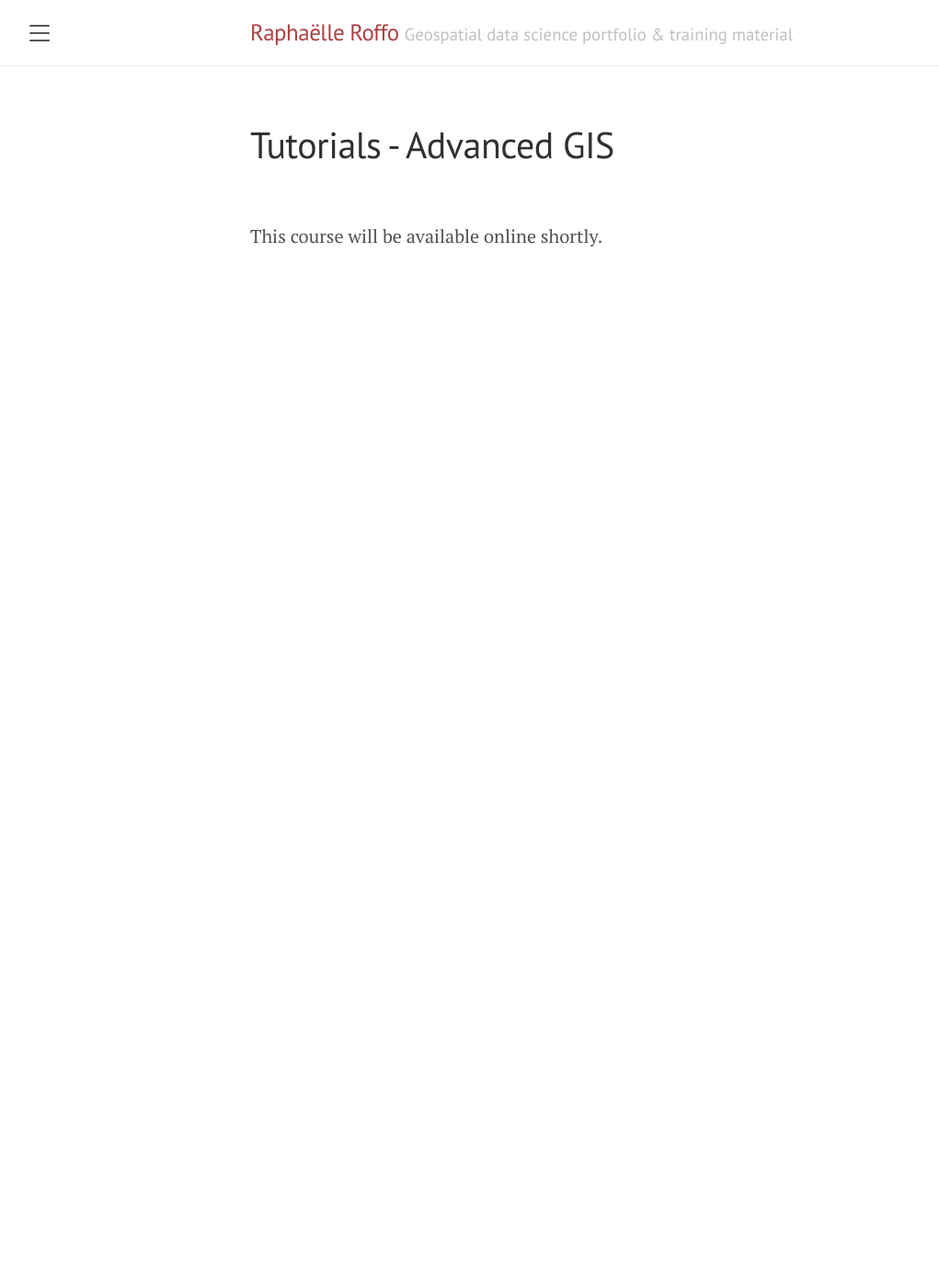
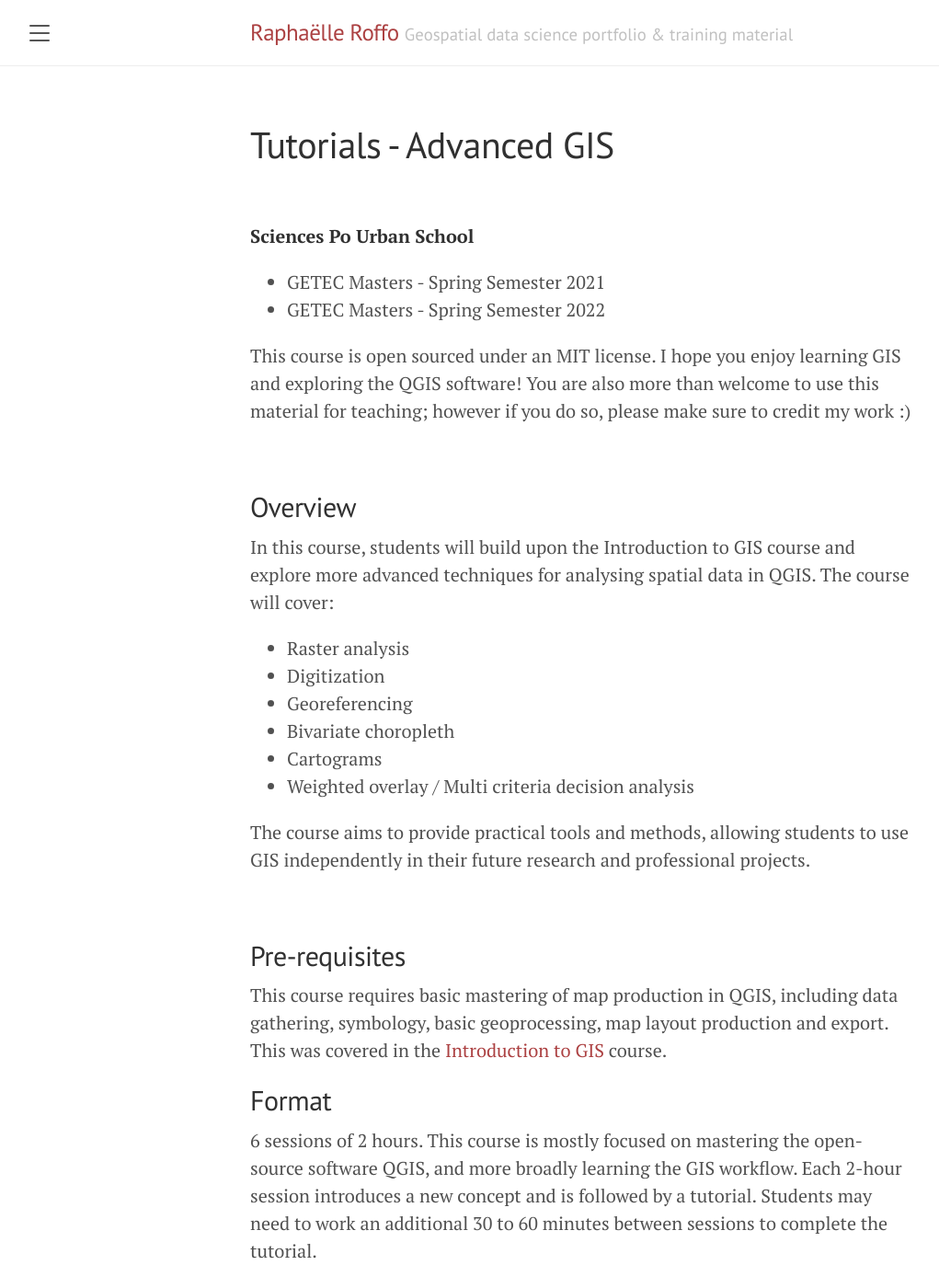
Before and after one commit to raphaelleroffo/raphaelleroffo.github.io, a Jekyll site: the page built from tuto2-advanced-gis.md, in a window 1280 px wide and 1400 px high. Shown: the whole window at 92% size, without its empty margins (8-1029 px from the left). Built offline with Jekyll 4.4.1, drawn with Linux system fonts in a browser that asks for light colours; some of the changed text lies outside the part shown.

Commit message:
advanced course syllabus

```diff
--- a/tuto2-advanced-gis.md
+++ b/tuto2-advanced-gis.md
@@ -5,4 +5,135 @@ title: Tutorials - Advanced GIS
 
 &nbsp;
 
-This course will be available online shortly.
+**Sciences Po Urban School**
+
+* GETEC Masters - Spring Semester 2021
+* GETEC Masters - Spring Semester 2022
+
+
+This course is open sourced under an MIT license. I hope you enjoy learning GIS and exploring the QGIS software! You are also more than welcome to use this material for teaching; however if you do so, please make sure to credit my work :)
+
+&nbsp;
+## Overview
+
+In this course, students will build upon the Introduction to GIS course and explore more advanced techniques for analysing spatial data in QGIS. The course will cover:
+
+- Raster analysis
+- Digitization
+- Georeferencing
+- Bivariate choropleth
+- Cartograms
+- Weighted overlay / Multi criteria decision analysis
+
+The course aims to provide practical tools and methods, allowing students to use GIS independently in their future research and professional projects.
+
+&nbsp;
+## Pre-requisites
+
+This course requires basic mastering of map production in QGIS, including data gathering, symbology, basic geoprocessing, map layout production and export. This was covered in the [Introduction to GIS](tuto1-intro-to-gis.md) course.
+
+## Format
+
+6 sessions of 2 hours. This course is mostly focused on mastering the open-source software QGIS, and more broadly learning the GIS workflow. Each 2-hour session introduces a new concept and is followed by a tutorial. Students may need to work an additional 30 to 60 minutes between sessions to complete the tutorial.
+
+&nbsp;
+## Coursework
+
+Working in groups of 2 or 3, students will use one or more advanced GIS technique to explore a policy question in one European city. They will produce a policy brief detailing the methodology they adopted and the insights they can draw from this data.
+
+
+&nbsp;
+## Sessions
+
+
+### [Session 1: Introduction and Raster Analysis](_posts/2022-01-24-advanced-tutorial1.md)
+
+
+*[Class Content:](docs/assets/pdf/advanced-session1-getec2022.pdf)*
+
+- *Course overview and objectives*
+- *Raster data in GIS*
+
+*Tutorial:*
+
+- *Sourcing satellite data*
+- *Calculating the vegetation index (NDVI) from satellite data*
+
+&nbsp;
+
+### [Session 2: Digitization and georeferencing of raster data](_posts/2022-01-24-advanced-tutorial2.md)
+
+*[Class Content:](.)*
+- *Digitization*
+- *Georeferencing*
+
+*Tutorial:*
+
+- **
+
+
+&nbsp;
+
+### [Session 3: Bivariate choropleths](_posts/2022-01-24-advanced-tutorial3.md)
+
+*[Class Content:](.)*
+
+- *Analysing relative trends using bivariate choropleths*
+
+*Tutorial:*
+
+- **
+
+&nbsp;
+
+### [Session 4: Cartograms](_posts/2022-01-24-advanced-tutorial4.md)
+
+*[Class Content:](.)*
+
+- *Building cartograms to create impactful visualisations*
+
+*Tutorial:*
+
+- **
+
+
+&nbsp;
+
+### [Session 5: Weighted overlays and MCDM](_posts/2022-01-24-advanced-tutorial5.md)
+
+*[Class Content:](.)*
+
+- *Building a multi criteria analysis using GIS*
+- *Weightung criteria and working with scores*
+
+*Tutorial:*
+
+- **
+
+
+&nbsp;
+
+### [Session 6: Weighted overlays - continued](_posts/2022-01-24-advanced-tutorial6.md)
+
+*[Class Content:](.)*
+
+- *Building a multi criteria analysis using GIS*
+- *Weightung criteria and working with scores*
+
+*Tutorial:*
+
+- **
+
+&nbsp;
+
+&nbsp;
+
+
+## Resources and suggested readings
+
+- Longley, P.A., Goodchild, M.F., Maguire, D.J. and Rhind, D.W., 2005. Geographic information systems and science. John Wiley & Sons.
+- QGIS training guide: https://docs.qgis.org/3.10/en/docs/gentle_gis_introduction/
+- Robin Wilson’s data sources listing: https://freegisdata.rtwilson.com/
+- Cheshire, J. and Uberti, O., 2016. Where the animals go: tracking wildlife with technology in 50 maps and graphics. London: Particular Books.
+- Cresswell, T., 2013. Geographic thought: a critical introduction (Vol. 8). John Wiley &amp; Sons.
+- Peterson, G., 2020. GIS cartography: a guide to effective map design. CRC Press
```
Also changed, not shown: _posts/2022-01-24-advanced-tutorial1.md (added, +181 -0 lines), tuto1-intro-to-gis.md (+4 -1 lines), 1 other file.
